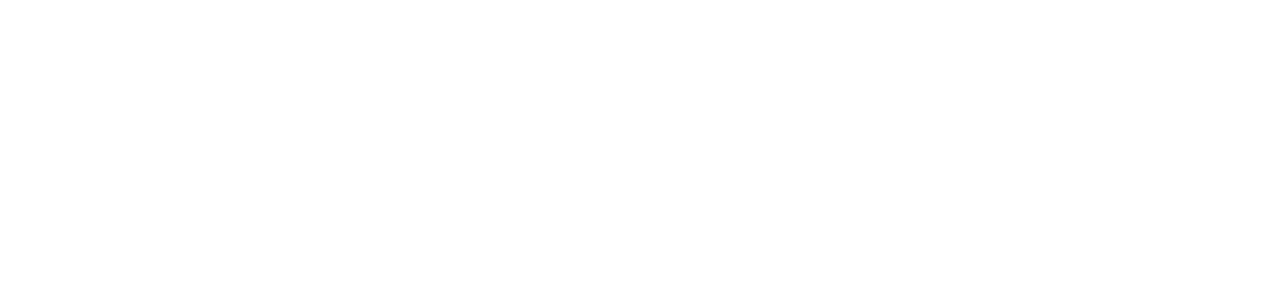
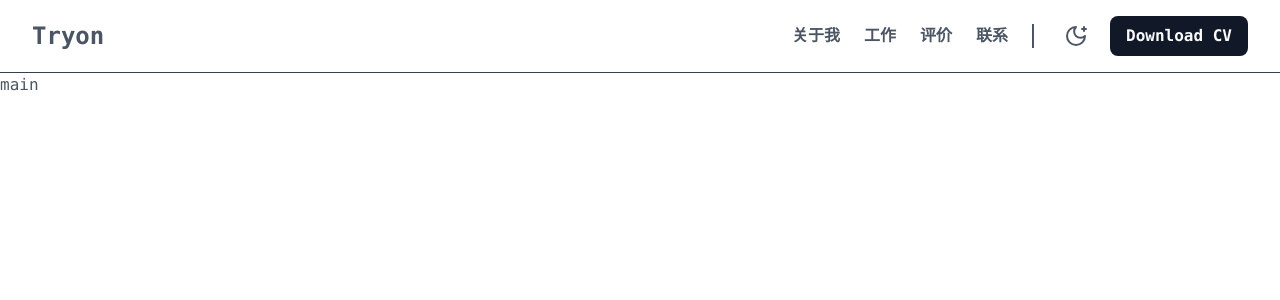
Before and after one commit to extreming/personal-page, a Vue app: page / in a window 1280 px wide. Shown: the top 300 px of the page. Built offline with nearby package versions, Linux system fonts and the light colour scheme.

Commit message:
feat:增加暗黑模式并完成头部开发

```diff
--- a/index.html
+++ b/index.html
@@ -6,7 +6,7 @@
     <meta name="viewport" content="width=device-width, initial-scale=1.0">
     <title>Vite App</title>
   </head>
-  <body>
+  <body class="font-mono text-gray-600 antialiased">
     <div id="app"></div>
     <script type="module" src="/src/main.js"></script>
   </body>
--- a/package.json
+++ b/package.json
@@ -9,6 +9,8 @@
     "preview": "vite preview"
   },
   "dependencies": {
+    "@vueuse/core": "^10.11.0",
+    "lucide-vue-next": "^0.395.0",
     "vue": "^3.4.21"
   },
   "devDependencies": {
--- a/src/App.vue
+++ b/src/App.vue
@@ -1,7 +1,9 @@
 <template>
   <Header />
+  <Main />
 </template>
 
 <script setup>
 import Header from './components/Header.vue'
+import Main from './components/Main.vue'
 </script>
--- a/src/components/Header.vue
+++ b/src/components/Header.vue
@@ -1,5 +1,43 @@
 <template>
-  <header class="sticky w-full top-0 border-b border-transparent bg-gray"></header>
+  <header class="sticky w-full top-0 border-b border-slate-700 bg-gray dark:bg-slate-700 max-md:border-gray-100 transition-colors">
+    <div class="mx-auto max-w-7xl flex items-center justify-between p-4 md:px-8">
+      <a href="/" target="_self" class="font-bold text-2xl text-gray-600 dark:text-gray-100 transition-colors">Tryon</a>
+      <div class="hidden md:flex items-center gap-6">
+        <ul class="list-none flex items-center gap-6">
+          <li v-for="item in navList" :key="item.en">
+            <a href="#about" target="_self"
+              class="text-base font-bold text-gray-600 hover:text-gray-900 active:text-gray-600 dark:text-gray-100 dark:hover:text-gray-300 dark:active:text-gray-100 transition-colors">{{ item.name }}</a>
+          </li>
+        </ul>
+        <div class="h-6 w-0.5 bg-gray-600 dark:bg-gray-100 transition-colors"></div>
+        <div class="flex items-center gap-4">
+          <ThemeSwitcher />
+          <button class=" rounded-lg bg-gray-900 text-base font-bold text-gray-50 hover:bg-gray-600 p-2 px-4 dark:bg-gray-400 dark:hover:bg-gray-300 dark:text-gray-100">Download CV</button>
+        </div>
+      </div>
+    </div>
+  </header>
 </template>
 
-<script setup></script>
+<script setup>
+import ThemeSwitcher from './ThemeSwitcher.vue'
+
+const navList = [
+  {
+    name: '关于我',
+    en: 'About'
+  },
+  {
+    name: '工作',
+    en: 'About'
+  },
+  {
+    name: '评价',
+    en: 'About'
+  },
+  {
+    name: '联系',
+    en: 'About'
+  }
+]
+</script>
--- /dev/null
+++ b/src/components/IconButton.vue
@@ -0,0 +1,5 @@
+<template>
+  <button class="hover:bg-gray-100 active:bg-gray-200 dark:hover:bg-gray-600 dark:active:bg-gray-500 rounded-lg p-1.5 transition-colors duration-300 [&_svg]:stroke-gray-600 [&_svg]:hover:stroke-gray-900 [&_svg]:active:stroke-gray-600 dark:[&_svg]:stroke-gray-100 dark:[&_svg]:hover:stroke-gray-300 dark:[&_svg]:active:stroke-gray-100">
+    <slot></slot>
+  </button>
+</template>
--- /dev/null
+++ b/src/components/Main.vue
@@ -0,0 +1,5 @@
+<template>
+  <main>main</main>
+</template>
+
+<script setup></script>
--- /dev/null
+++ b/src/components/ThemeSwitcher.vue
@@ -0,0 +1,35 @@
+<template>
+  <IconButton @click="toggleTheme">
+    <Sun v-if="isDarkMode" />
+    <MoonStar v-else />
+  </IconButton>
+</template>
+
+<script setup>
+import { Sun, MoonStar } from 'lucide-vue-next';
+import { ref, onMounted } from 'vue';
+import IconButton from './IconButton.vue';
+
+const isDarkMode = ref(false);
+
+const toggleTheme = function () {
+  isDarkMode.value = !isDarkMode.value;
+
+  if (isDarkMode.value) {
+    document.documentElement.classList.add('dark');
+    localStorage.setItem('dark', 'true');
+  } else {
+    document.documentElement.classList.remove('dark');
+    localStorage.setItem('dark', 'false');
+  }
+};
+
+onMounted(() => {
+  isDarkMode.value = JSON.parse(localStorage.getItem('dark'));
+  if (isDarkMode.value) {
+    document.documentElement.classList.add('dark');
+  } else {
+    document.documentElement.classList.remove('dark');
+  }
+});
+</script>
--- a/tailwind.config.js
+++ b/tailwind.config.js
@@ -8,4 +8,5 @@
     extend: {},
   },
   plugins: [],
+  darkMode: 'selector'
 }
```
Also changed, not shown: 1 other file (tests, documents, lock files or other folders).
